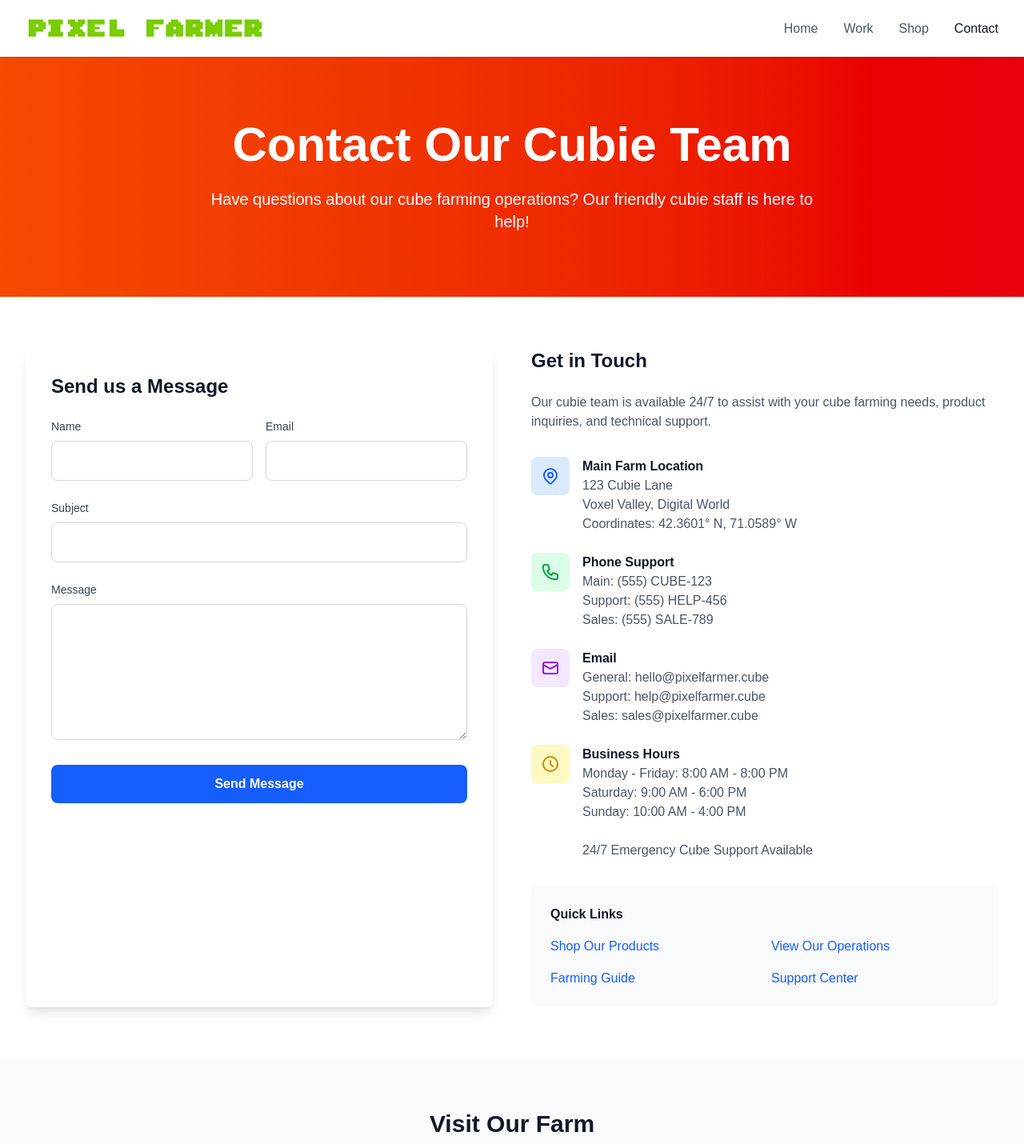
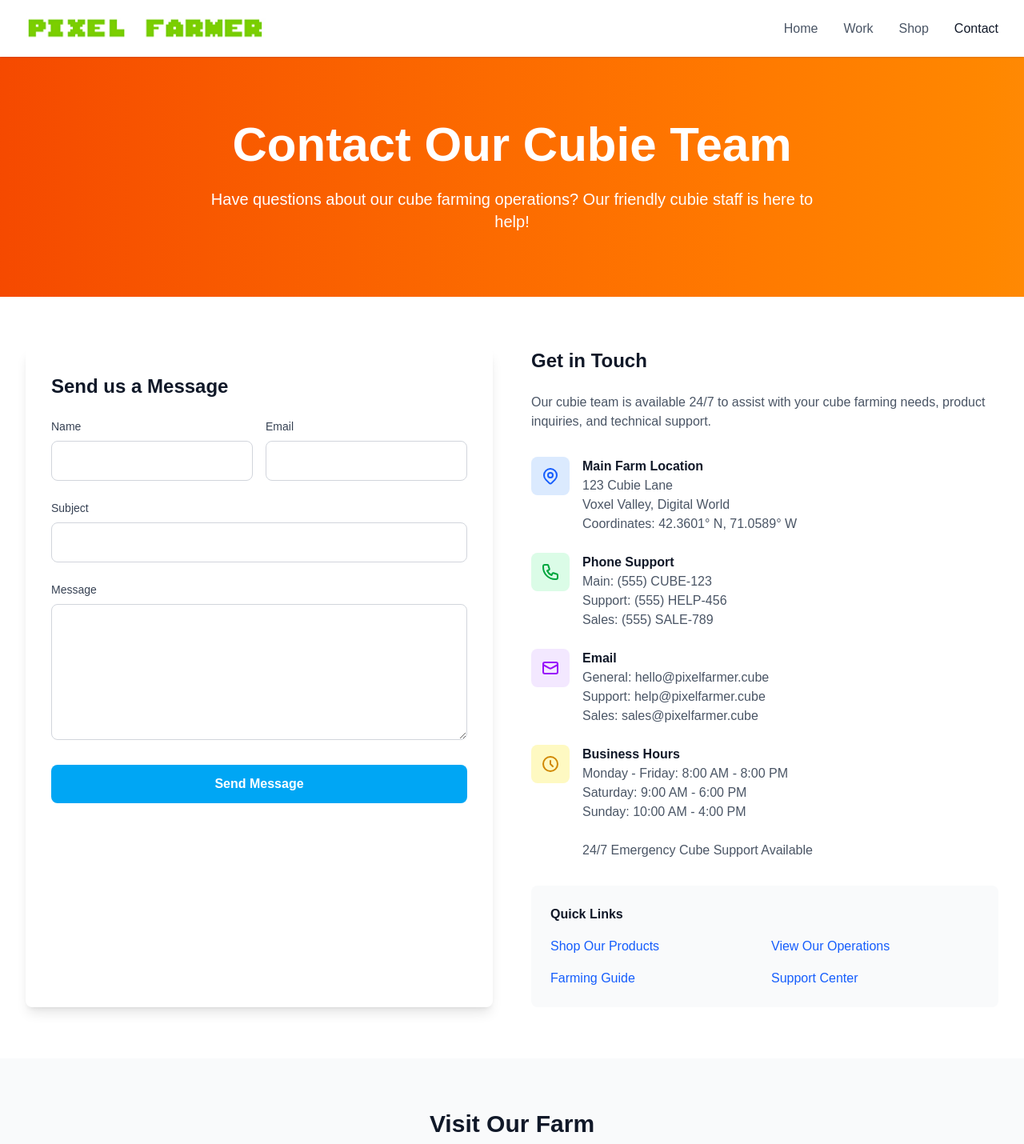
Before and after one commit to pixel-farmer/artwork, a Next.js app: page /contact in a window 1280 px wide. Shown: the top 1430 px of the page at 80% size. Built offline with nearby package versions, Linux system fonts and the light colour scheme.

Commit message:
contact colors

```diff
--- a/src/app/contact/page.js
+++ b/src/app/contact/page.js
@@ -31,7 +31,7 @@ export default function Contact() {
       <Header currentPage="contact" />
 
       {/* Hero Section */}
-      <section className="bg-gradient-to-r from-orange-600 to-red-600 text-white py-20">
+      <section className="bg-gradient-to-r from-orange-600 to-orange-400 text-white py-20">
         <div className="max-w-7xl mx-auto px-4 sm:px-6 lg:px-8 text-center">
           <motion.h1
             initial={{ opacity: 0, y: 20 }}
@@ -109,13 +109,13 @@ export default function Contact() {
                   onChange={handleInputChange}
                   required
                   rows={6}
-                  className="w-full px-4 py-3 border border-gray-300 rounded-lg focus:ring-2 focus:ring-blue-500 focus:border-transparent"
+                  className="w-full px-4 py-3 border border-gray-300 rounded-lg focus:ring-2 focus:ring-sky-500 focus:border-transparent"
                 ></textarea>
               </div>
 
               <button
                 type="submit"
-                className="w-full bg-blue-600 text-white py-3 rounded-lg font-semibold hover:bg-blue-700 transition-colors"
+                className="w-full bg-sky-500 text-white py-3 rounded-lg font-semibold hover:bg-sky-500 transition-colors"
               >
                 Send Message
               </button>
```
